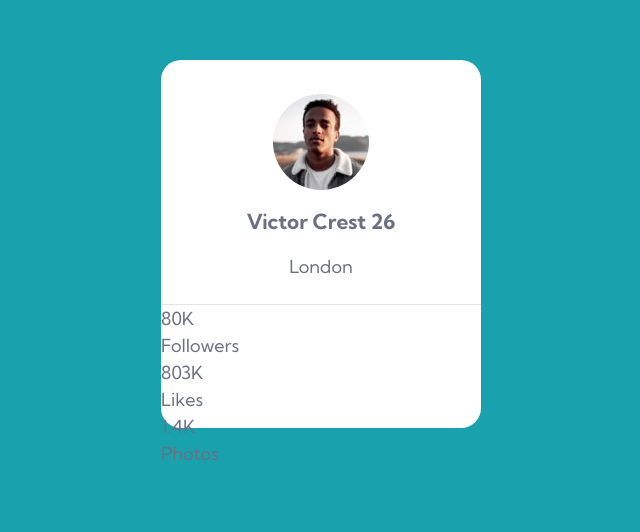
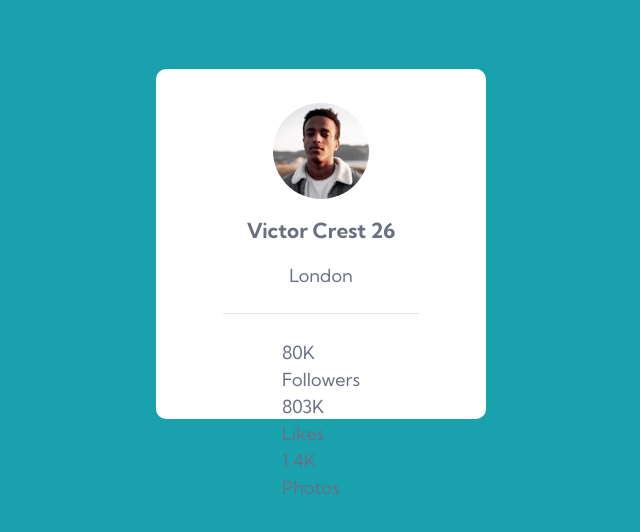
Before and after one commit to lehdwn/profile-card-component-exercise, a plain HTML site: page index.html in a window 1280 px wide. Shown: the part 156-688 px from the top of the page, without its empty margins (319-959 px from the left). Drawn offline with Linux system fonts and the light colour scheme.

Commit message:
fix: Correção do estilo do profile-card

```diff
--- a/src/css/style.css
+++ b/src/css/style.css
@@ -14,9 +14,16 @@ body{
 
 .profile-card{
     background-color: #ffffff;
-    height: 23rem;
-    width: 20rem;
-    border-radius: 20px;
+    display: flex;
+    flex-direction: column;
+    align-items: center;
+    justify-content: space-between;
+    gap: 25px;
+    border-radius: 10px;
+    margin: 20px;
+    width: 330px;
+    height: 350px;
+
 }
 
 .profile-header{
```
